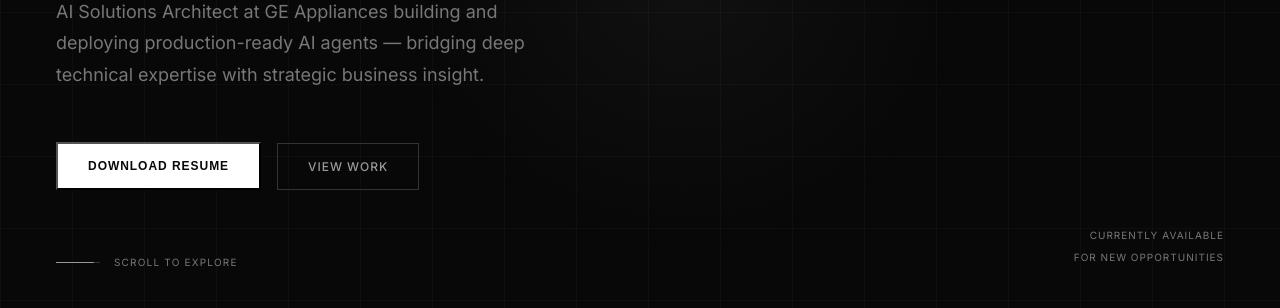
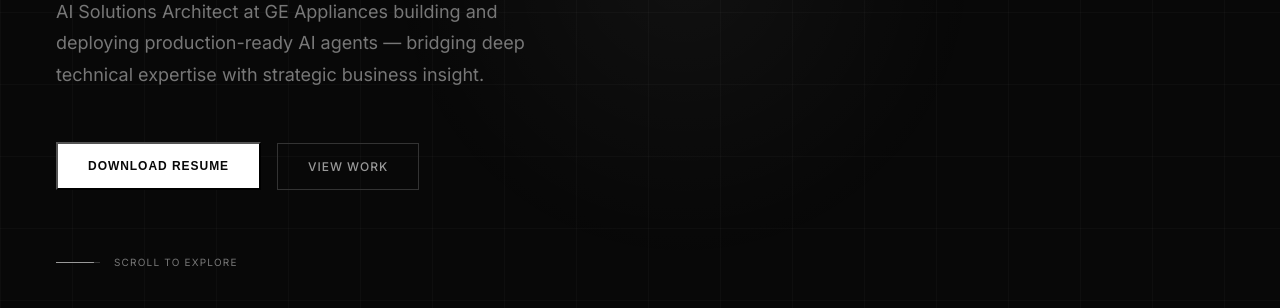
Before and after one commit to adrian-9122/adrian-9122.github.io, a website: page index.html in a window 1280 px wide. Shown: the part 492-800 px from the top of the page. Drawn offline with Linux system fonts and the light colour scheme.

Commit message:
Small change

```diff
--- a/index.html
+++ b/index.html
@@ -778,10 +778,6 @@
             <div class="scroll-track"></div>
             <span>Scroll to explore</span>
         </div>
-        <div class="hero-location">
-            <p>Currently available</p>
-            <p>for new opportunities</p>
-        </div>
     </div>
 </section>
 
```
Also changed, not shown: 3 other files.
